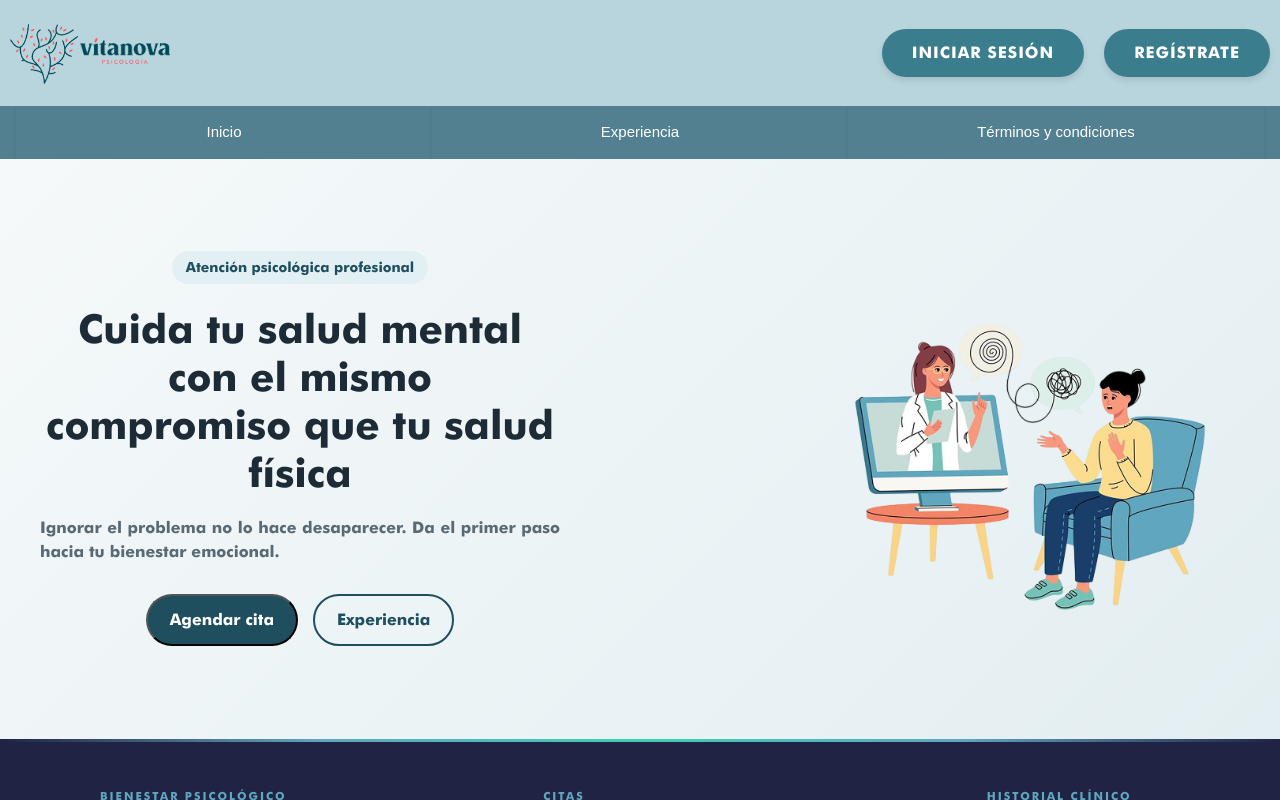
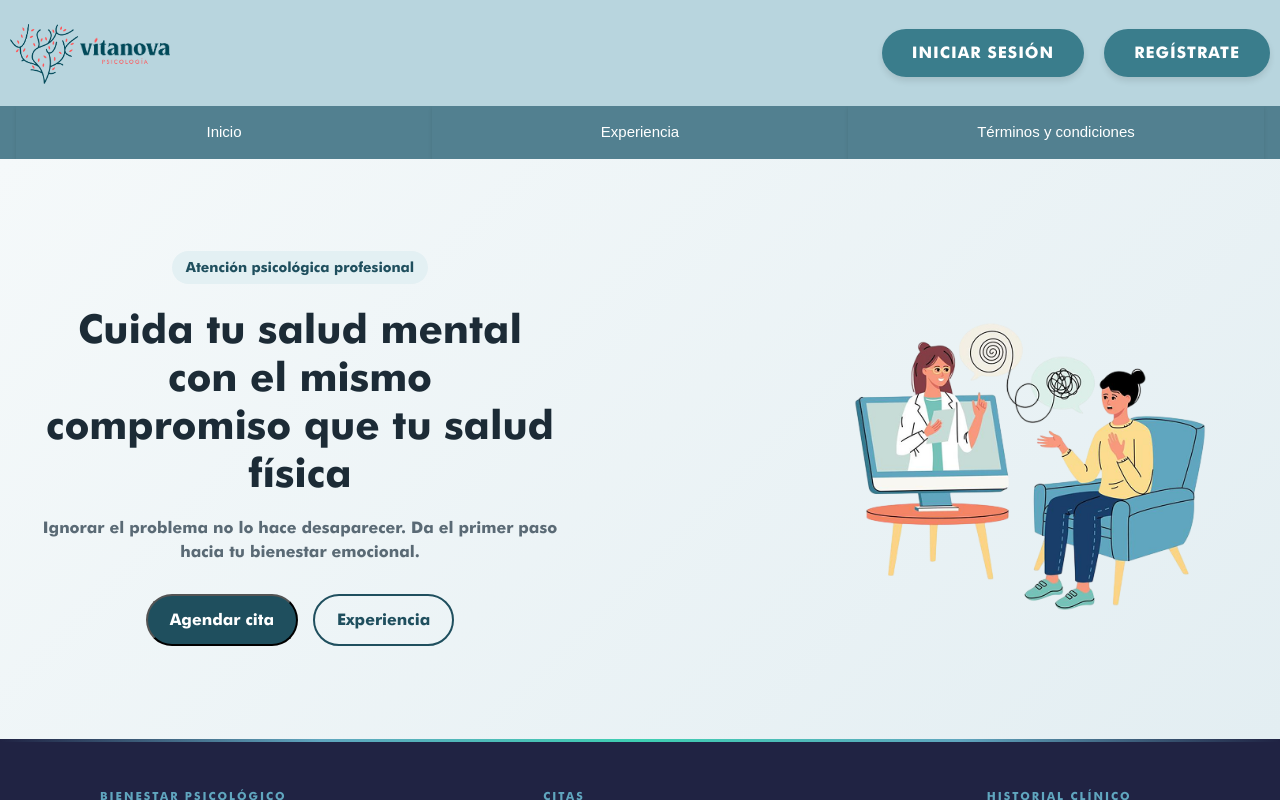
Before and after one commit to AlexRoac/Vitanova, a React (Create React App) app in the folder client/: page /inicio in a window 1280 px wide. Built offline with nearby package versions, Linux system fonts and the light colour scheme; no server answers.

Commit message:
Justificado en divs actualizado

```diff
--- a/client/src/components/Experiencia/Experiencia.css
+++ b/client/src/components/Experiencia/Experiencia.css
@@ -1,4 +1,4 @@
-p {
+.experiencia-item p {
   text-align: justify;
 }
 
--- a/client/src/components/Terminos/Terminos.css
+++ b/client/src/components/Terminos/Terminos.css
@@ -1,4 +1,4 @@
-p {
+.terminos-section p {
   text-align: justify;
 }
 
```
